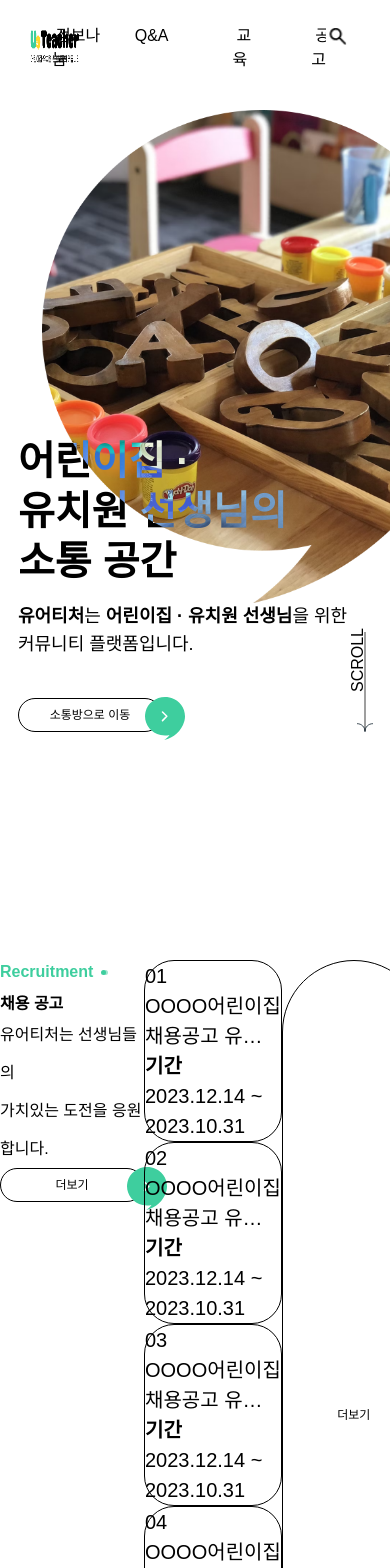
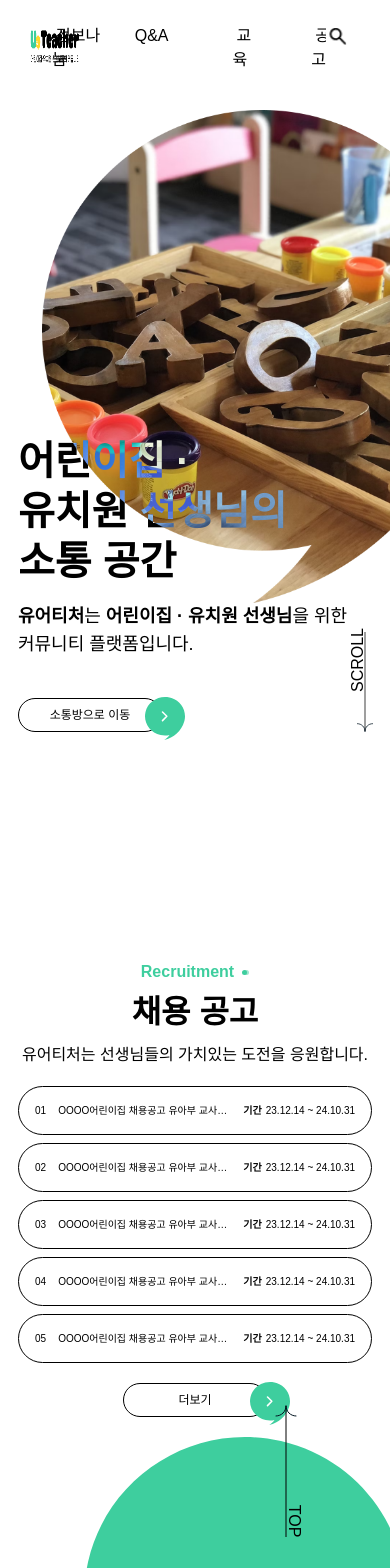
Before and after one commit to yourteacher-org/yourteacher-fe, a React (Vite) app: page / in a window 390 px wide. Shown: the top 1568 px of the page. Built offline with nearby package versions, Linux system fonts and the light colour scheme.

Commit message:
[style] RecruitSection 모바일 반응형 스타일 적용

```diff
--- a/src/pages/Home/RecruitSection.tsx
+++ b/src/pages/Home/RecruitSection.tsx
@@ -9,7 +9,7 @@ const DATA = Array.from({ length: 5 }, (_, i) => ({
   id: i + 1,
   title:
     'OOOO어린이집 채용공고 유아부 교사 모집 OOOO 어린이집 채용공고 유아부 교사 모집 ',
-  period: '2023.12.14 ~ 2023.10.31',
+  period: '23.12.14 ~ 24.10.31',
   src: '/',
 }));
 
@@ -27,29 +27,44 @@ const RecruitCard = ({ id, isStart, title, period, src }: RecruitCardProps) => {
       <li
         key={id}
         className={`group relative
-          xl:w-[18.375rem] xl:p-[1.875rem] aspect-square
-          lg:w-[14.375rem] lg:p-6
+          lg:block sm:flex
+          xl:w-[18.375rem] lg:w-[14.375rem] sm:w-[22.125rem]
+          lg:aspect-square
+          xl:p-[1.875rem] lg:p-6 sm:p-4
           border border-black rounded-[1.875rem]
-          text-[1.25rem] cursor-pointer`}
+          lg:text-[1.25rem] sm:text-[0.625rem] cursor-pointer`}
       >
-        <p className="xl:mb-6 lg:mb-5 xl:text-[1.25rem] lg:text-sm">
+        <p
+          className="xl:mb-6 lg:mb-5
+            xl:text-[1.25rem] lg:text-sm sm:text-[0.625rem]"
+        >
           {String(id).padStart(2, '0')}
         </p>
         <p
-          className="xl:mb-[4.25rem] lg:mb-[3.125rem]
-            xl:text-[1.5rem] lg:text-sm
+          className="lg:flex-auto sm:flex-1
+            xl:mb-[4.25rem] lg:mb-[3.125rem]
+            lg:ml-auto sm:ml-3
+            lg:mr-auto sm:mr-3
+            xl:text-[1.5rem] lg:text-sm sm:text-[0.625rem]
             xl:leading-8 lg:leading-6
-            break-keep line-clamp-2
+            break-keep lg:line-clamp-2 sm:line-clamp-1
             transition-[font-weight] duration-300 group-hover:font-bold"
         >
           {title}
         </p>
-        <p className="xl:mb-5 lg:mb-2.5 xl:text-[1.25rem] lg:text-xs font-bold">
+        <p
+          className="xl:mb-5 lg:mb-2.5
+            lg:mr-auto sm:mr-1
+            xl:text-[1.25rem] lg:text-xs sm:text-[0.625rem] font-bold"
+        >
           기간
         </p>
-        <p className="xl:text-[1.25rem] lg:text-xs">{period}</p>
+        <p className="xl:text-[1.25rem] lg:text-xs sm:text-[0.625rem]">
+          {period}
+        </p>
         <Comma
-          className="xl:w-auto lg:w-16 absolute -top-10 right-[1.875rem]
+          className="lg:block sm:hidden
+            xl:w-auto lg:w-16 absolute -top-10 right-[1.875rem]
           fill-yellow opacity-0 group-hover:opacity-100
             transition-opacity duration-300"
         />
@@ -62,30 +77,46 @@ const RecruitSection = () => {
   return (
     <Section
       as="section"
-      className="flex xl:flex-row xl:items-start lg:flex-col lg:items-center py-[6.25rem] xl:px-[16.25rem]"
+      className="flex xl:flex-row sm:flex-col
+        xl:items-start sm:items-center
+        xl:px-[16.25rem] lg:px-[1.875rem] sm:px-[1.125rem]
+        py-[6.25rem]
+        xl:mb-40 lg:mb-32 sm:mb-20"
     >
-      <div className="flex-1 xl:w-[25rem] xl:text-left lg:text-center xl:mb-0 lg:mb-10">
-        <div className="flex items-center xl:justify-start lg:justify-center gap-2 mb-2">
+      <div className="flex-1 xl:w-[25rem] xl:text-left sm:text-center xl:mb-0 lg:mb-10">
+        <div
+          className="flex items-center xl:justify-start sm:justify-center
+            lg:mb-2 sm:mb-1 gap-2 "
+        >
           <p className="xl:text-[1.25rem] lg:text-[1rem] text-green font-bold">
             Recruitment
           </p>
           <TwoCircle />
         </div>
-        <h1 className="xl:text-[3.75rem] lg:text-[2.5rem] font-bold xl:mb-8 lg:mb-[1.75rem]">
+        <h1
+          className="xl:text-[3.75rem] lg:text-[2.5rem] sm:text-[2rem] font-bold
+            xl:mb-8 lg:mb-[1.75rem]"
+        >
           채용 공고
         </h1>
-        <p className="xl:mb-[7.375rem] lg:mb-[1rem] xl:text-2xl lg:text-[1.25rem] leading-[2.375rem]">
-          유어티처는 선생님들의 <br className="xl:block lg:hidden" />
+        <p
+          className="xl:mb-[7.375rem] lg:mb-[1rem] sm:mb-3
+            xl:text-2xl lg:text-[1.25rem]
+            leading-[2.375rem]"
+        >
+          유어티처는 선생님들의 <br className="xl:block sm:hidden" />
           가치있는 도전을 응원합니다.
         </p>
-        <Button className="xl:block lg:hidden">더보기</Button>
+        <Button className="xl:block sm:hidden">더보기</Button>
       </div>
       <ul
         className="
           xl:grid xl:grid-rows-2 xl:grid-cols-3
-          lg:flex lg:flex-wrap
+          sm:flex sm:flex-wrap
           xl:w-auto lg:w-[46rem] lg:justify-center
-          xl:gap-x-[2.5rem] xl:gap-y-[3.125rem] lg:gap-x-5 lg:gap-y-5"
+          xl:gap-x-[2.5rem] lg:gap-x-5
+          xl:gap-y-[3.125rem] lg:gap-y-5 sm:gap-y-2
+          lg:mb-auto sm:mb-5"
       >
         {DATA.map((data, index) => (
           <RecruitCard key={data.id} isStart={index === 0} {...data} />
```
